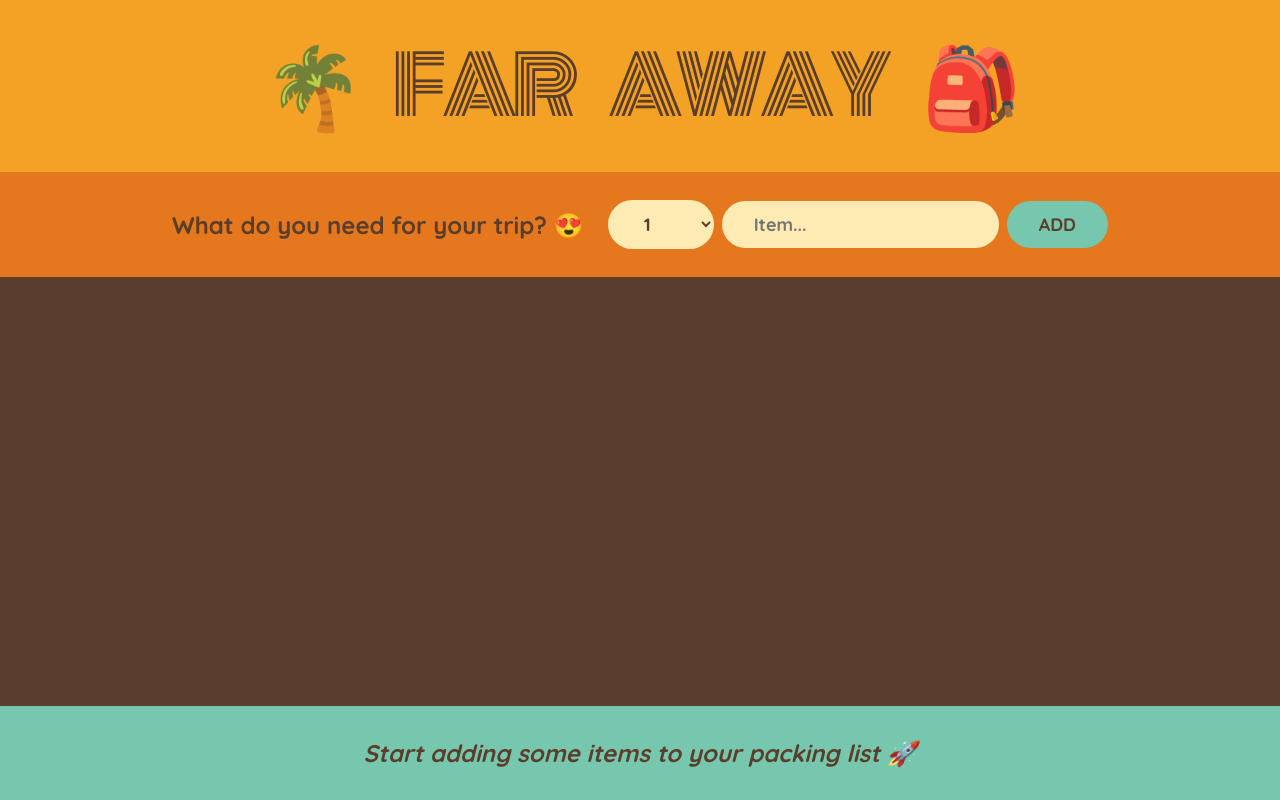
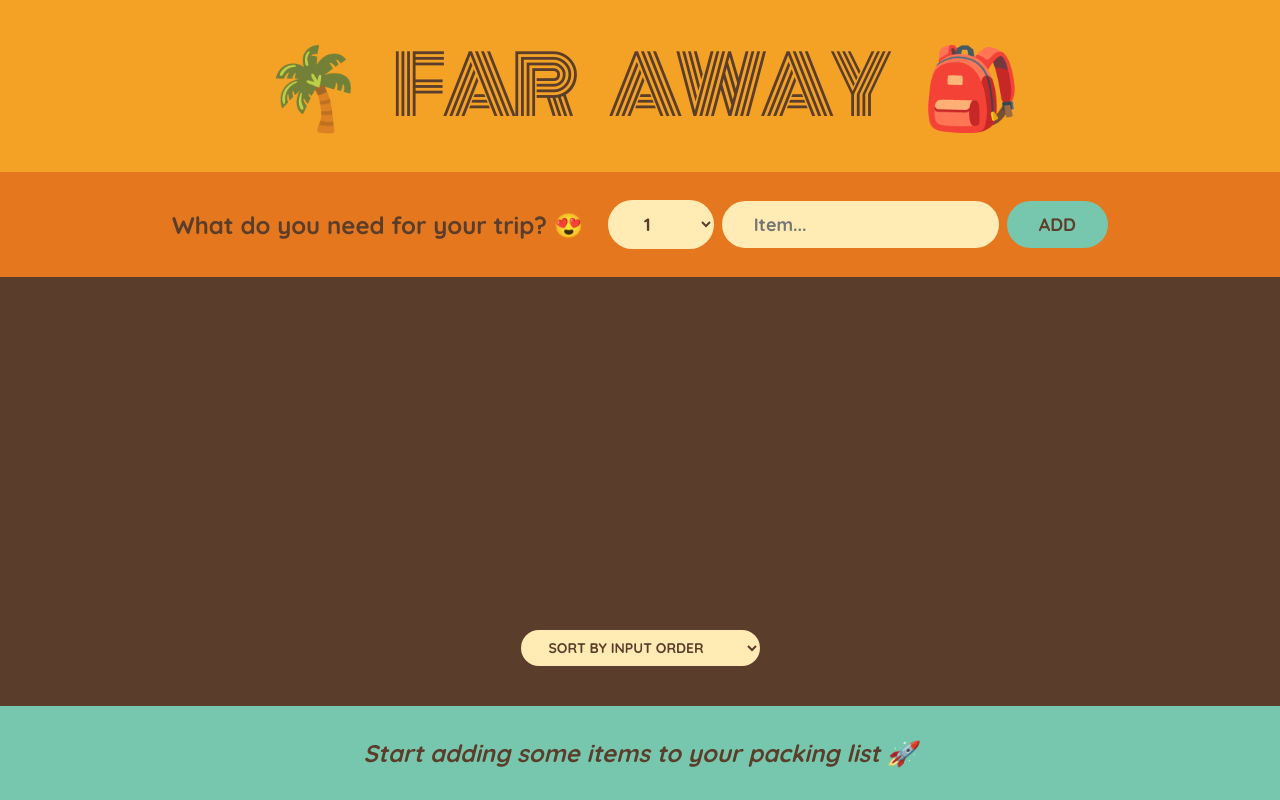
Before and after one commit to Giada15/Travel-list-app, a React (Create React App) app: page / in a window 1280 px wide. Built offline with nearby package versions, Linux system fonts and the light colour scheme.

Commit message:
Add sorting items feature

```diff
--- a/src/App.js
+++ b/src/App.js
@@ -47,7 +47,7 @@
     if (!description) return
 
     const newItem = { description, quantity, packed: false, id: Date.now() }
-    console.log(newItem)
+    // console.log(newItem)
 
     onAddItems(newItem)
 
@@ -80,10 +80,26 @@
 }
 
 function PackingList({ items, onDeleteItem, onToggleItem }) {
+  const [sortBy, setSortBy] = useState("input")
+
+  let sortedItems
+
+  if (sortBy === "input") sortedItems = items
+
+  if (sortBy === "description")
+    sortedItems = items
+      .slice()
+      .sort((a, b) => a.description.localeCompare(b.description))
+
+  if (sortBy === "packed")
+    sortedItems = items
+      .slice()
+      .sort((a, b) => Number(a.packed) - Number(b.packed))
+
   return (
     <div className="list">
       <ul>
-        {items.map((item) => (
+        {sortedItems.map((item) => (
           <Item
             item={item}
             key={item.id}
@@ -92,6 +108,14 @@
           />
         ))}
       </ul>
+
+      <div className="actions">
+        <select value={sortBy} onChange={(e) => setSortBy(e.target.value)}>
+          <option value="input">Sort by input order</option>
+          <option value="description">Sort by description</option>
+          <option value="packed">Sort by packed status</option>
+        </select>
+      </div>
     </div>
   )
 }
```
